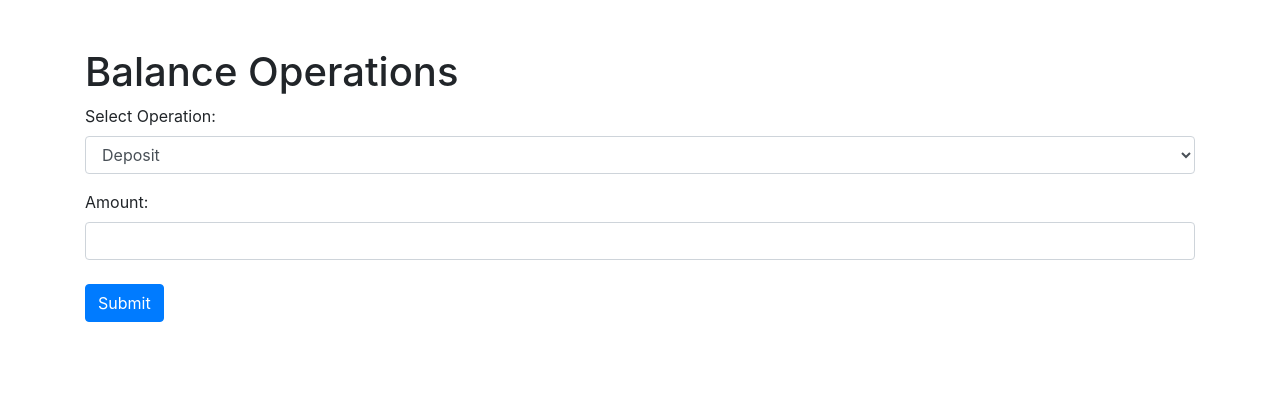
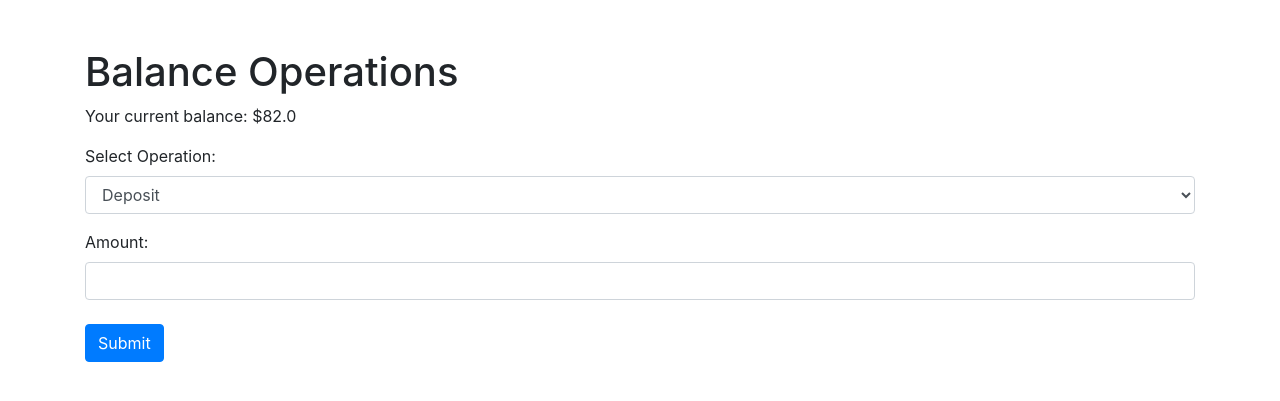
Before and after one commit to Elgamily/Django_Banking_Services_App, a Django app: page /operations/ in a window 1280 px wide. Shown: the part 56-457 px from the top of the page. Run offline with Django 5.2, Linux system fonts and the light colour scheme; a user stored in the database is signed in; data comes from the database, SQL or seed files in the repository; some libraries are stand-ins or nearby versions.

Commit message:
update app/templates/operations.html

```diff
--- a/app/templates/app/operations.html
+++ b/app/templates/app/operations.html
@@ -26,6 +26,12 @@
         <p>Your current balance: $215</p>
         -->
 
+        {% if balance %}
+            <p>Your current balance: ${{ balance }}</p>
+        {% else %}
+            <p>You have a zero balance</p>
+        {% endif %}
+
         <div class="row">
             <div class="col-md-12">
                 <form method="post" action="{% url 'operations' %}" class="mb-3">
```
